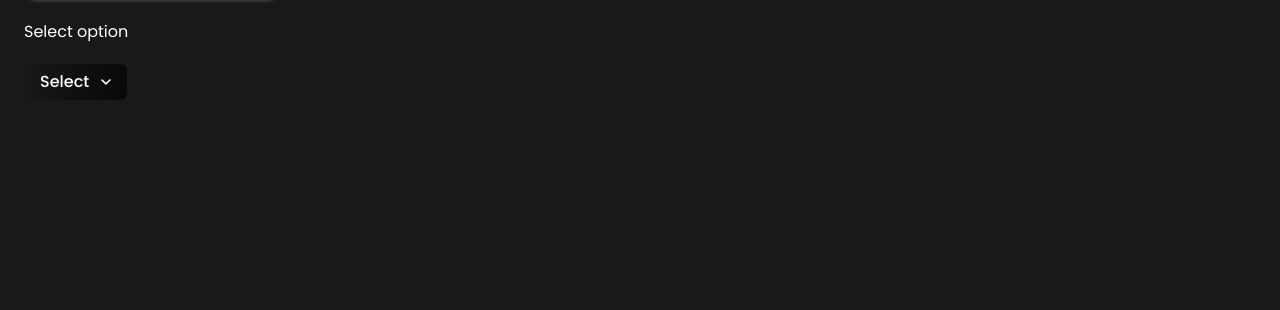
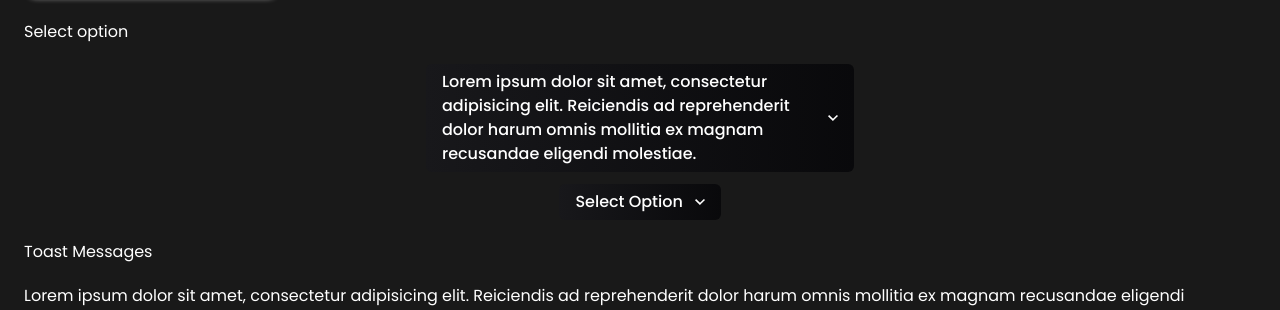
Before and after one commit to ganeshbelote/My-React-Component-Library, a React (Vite) app: page / in a window 1280 px wide. Shown: the part 2313-2623 px from the top of the page. Built offline with nearby package versions, Linux system fonts and the light colour scheme.

Commit message:
Fixed : Select and option width issue for large content

```diff
--- a/src/App.tsx
+++ b/src/App.tsx
@@ -274,12 +274,21 @@ function App () {
         />
       </div>
       <h2>Select option</h2>
-      <div className='container min-h-screen flex flex-col gap-3'>
-          <Select onChange={e => console.log(e.target.value)}>
+      <div className='container flex flex-col gap-3'>
+          <Select Title='Lorem ipsum dolor sit amet, consectetur adipisicing elit. Reiciendis ad reprehenderit dolor harum omnis mollitia ex magnam recusandae eligendi molestiae.' onChange={e => console.log(e.target.value)}>
             <Option value='male'>Male</Option>
             <Option value='female'>Female</Option>
-            <Option value='others'>Others</Option>
+            <Option value='others'>Lorem ipsum dolor sit amet, consectetur adipisicing elit. Reiciendis ad reprehenderit dolor harum omnis mollitia ex magnam recusandae eligendi molestiae.</Option>
           </Select>
+          <Select onChange={e => console.log(e.target.value)}>
+            <Option value='open'>Open</Option>
+            <Option value='OBC'>OBC</Option>
+            <Option value='others'>SC/ST</Option>
+          </Select>
+      </div>
+      <h2>Toast Messages</h2>
+      <div className='container min-h-screen flex flex-col gap-3'>
+          Lorem ipsum dolor sit amet, consectetur adipisicing elit. Reiciendis ad reprehenderit dolor harum omnis mollitia ex magnam recusandae eligendi molestiae.
       </div>
     </div>
   )
--- a/src/components/input/BasicInp.tsx
+++ b/src/components/input/BasicInp.tsx
@@ -52,6 +52,7 @@ const BasicInp = ({
       <input
         id={id}
         name={id}
+        type='text'
         {...rest}
         className={clsx(
           'min-w-[220px] max-w-3xs outline-0 px-4 py-2.5 text-sm',
@@ -60,7 +61,6 @@ const BasicInp = ({
           cornerStyle,
           className
         )}
-        type='text'
       />
     </div>
   )
--- a/src/components/select-option/Option.tsx
+++ b/src/components/select-option/Option.tsx
@@ -19,7 +19,7 @@ const Option = ({ value, children, Active = false, onClick }: OptionProps) => {
     >
       <span
         className={clsx(
-          'relative z-10 transition-all duration-300 ease-in-out',
+          'z-[1] relative max-w-[360px] transition-all duration-200 ease-in-out',
           hover || Active ? 'text-black' : 'text-white'
         )}
       >
@@ -27,7 +27,7 @@ const Option = ({ value, children, Active = false, onClick }: OptionProps) => {
       </span>
       <div
         className={clsx(
-          'absolute w-full h-full rounded-md bg-white transition-all duration-300 ease-in-out',
+          'absolute w-full h-full rounded-md bg-white transition-all duration-200 ease-in-out',
           hover || Active ? 'top-0 opacity-100' : '-top-[105%] opacity-0'
         )}
       ></div>
--- a/src/components/select-option/Select.tsx
+++ b/src/components/select-option/Select.tsx
@@ -1,13 +1,19 @@
 import clsx from 'clsx'
 import Option from './Option'
-import { useState } from 'react'
+import { useEffect, useRef, useState } from 'react'
 import type { SelectProps } from '../../types/selectOption.type'
-import { motion, AnimatePresence } from 'framer-motion'
+import { motion } from 'framer-motion'
 import UpArrow from '/svg/up-arrow.svg'
 
-const Select = ({ children, onChange }: SelectProps) => {
+const Select = ({ Title = 'Select Option' , children, onChange }: SelectProps) => {
+  const widthRef = useRef<HTMLDivElement>(null)
+  const [width, setWidth] = useState<number>()
   const [expand, setExpand] = useState(false)
   const [selectedIndex, setSelectedIndex] = useState<number | null>(null)
+
+  useEffect(() => {
+    setWidth(widthRef.current?.offsetWidth)
+  }, [])
 
   const handleSelect = (index: number, value: string) => {
     setSelectedIndex(index)
@@ -30,17 +36,18 @@ const Select = ({ children, onChange }: SelectProps) => {
     )
 
   return (
-    <div className='relative w-fit flex flex-col items-center justify-center gap-2'>
+    <div className='relative flex flex-col items-center justify-center'>
       <div
+        style={{ minWidth: width }}
         className={clsx(
-          'cursor-pointer w-full max-w-fit flex items-center justify-center gap-3 px-4 py-1.5 rounded-md bg-gradient-to-r from-zinc-900 to-zinc-950 font-medium text-center'
+          'cursor-pointer flex items-center justify-between gap-3 px-4 py-1.5 rounded-md bg-gradient-to-r from-zinc-900 to-zinc-950 font-medium hover:shadow-[0_0_4px_#ffffff] transition-all duration-300 ease-out'
         )}
         onClick={() => setExpand(prev => !prev)}
       >
-        <span>
+        <span className='max-w-[360px]'>
           {selectedIndex !== null
             ? children[selectedIndex].props.children
-            : 'Select'}
+            : Title}
         </span>
         <motion.img
           initial={{ opacity: 0 }}
@@ -54,16 +61,15 @@ const Select = ({ children, onChange }: SelectProps) => {
         />
       </div>
 
-      <AnimatePresence>
-        {expand && (
       <motion.div
+        ref={widthRef}
         key='dropdown'
-            initial={{ opacity: 0, y: 70 }}
-            animate={{ opacity: 1, y: 90 }}
-            exit={{ opacity: 0, y: 70 }}
+        initial={{ opacity: 0, top: '90%' }}
+        animate={{ opacity: !expand ? 0 : 1, top: !expand ? '90%' : '105%' }}
         transition={{ duration: 0.25, ease: 'easeInOut' }}
         className={clsx(
-              'absolute flex flex-col items-center gap-1 w-fit p-2.5 rounded-xl bg-gradient-to-r from-zinc-900 to-zinc-950'
+          'absolute z-[1] flex flex-col items-center gap-1 w-fit p-2.5 rounded-xl bg-gradient-to-r from-zinc-900 to-zinc-950',
+          !expand && 'pointer-events-none cursor-not-allowed'
         )}
       >
         {children.map((el, index) => (
@@ -77,8 +83,6 @@ const Select = ({ children, onChange }: SelectProps) => {
           </Option>
         ))}
       </motion.div>
-        )}
-      </AnimatePresence>
     </div>
   )
 }
--- a/src/types/selectOption.type.ts
+++ b/src/types/selectOption.type.ts
@@ -6,6 +6,7 @@ export type OptionProps = {
 }
 
 export type SelectProps = {
+  Title ?: string
   children: React.ReactElement<OptionProps>[]
   onChange?: (e: React.ChangeEvent<HTMLSelectElement>) => void
 }
```
Lines whose indentation alone changed are shown as unchanged.
